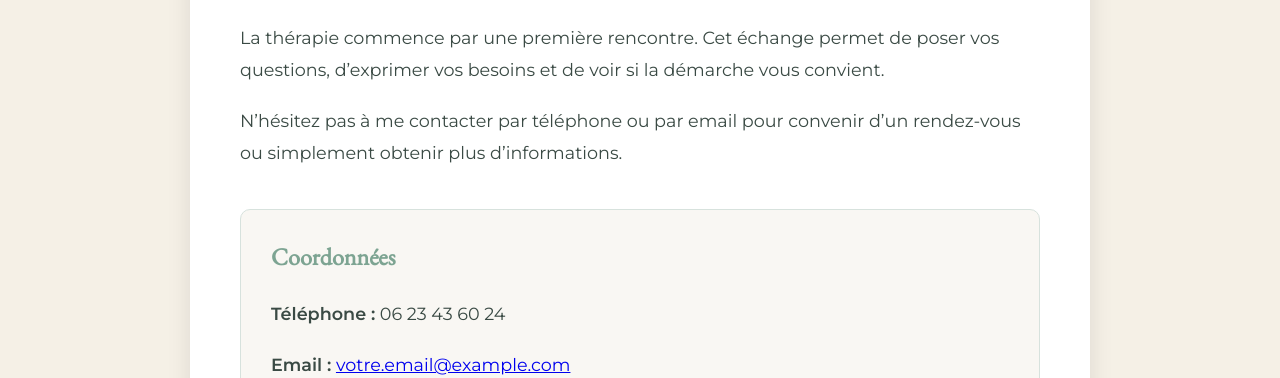
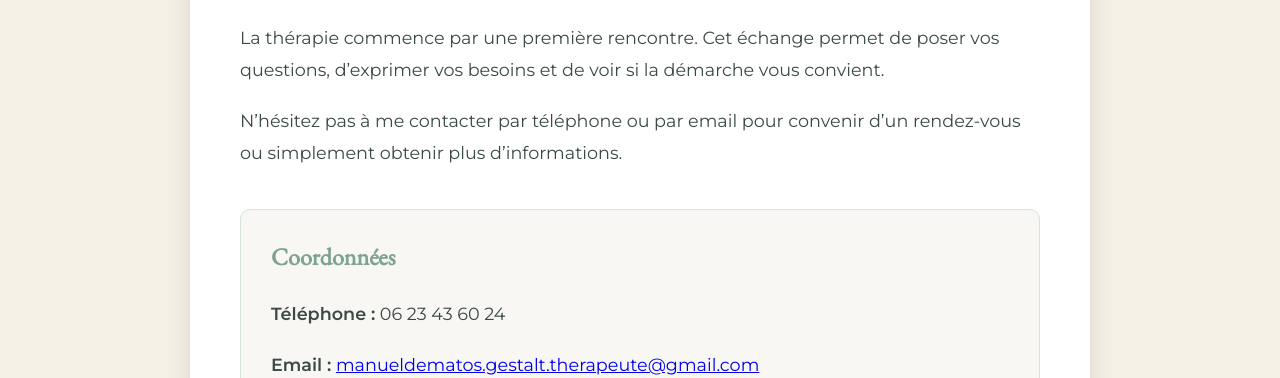
Before and after one commit to lucas34fj2/gestalt, a plain HTML site: page serencontrer.html in a window 1280 px wide. Shown: the part 422-800 px from the top of the page. Drawn offline with nearby package versions, Linux system fonts and the light colour scheme.

Commit message:
Update serencontrer.html

```diff
--- a/serencontrer.html
+++ b/serencontrer.html
@@ -27,7 +27,7 @@
         <div class="infos-contact">
             <h2>Coordonnées</h2>
             <p><strong>Téléphone :</strong> 06 23 43 60 24</p>
-            <p><strong>Email :</strong> <a href="mailto:votre.email@example.com">votre.email@example.com</a></p>
+            <p><strong>Email :</strong> <a href="mailto:manueldematos.gestalt.therapeute@gmail.com">manueldematos.gestalt.therapeute@gmail.com</a></p>
 
             <h2>Lieu des séances</h2>
             <p>En présentiel : 12 rue Exemple, 05000 Gap</p>
```
